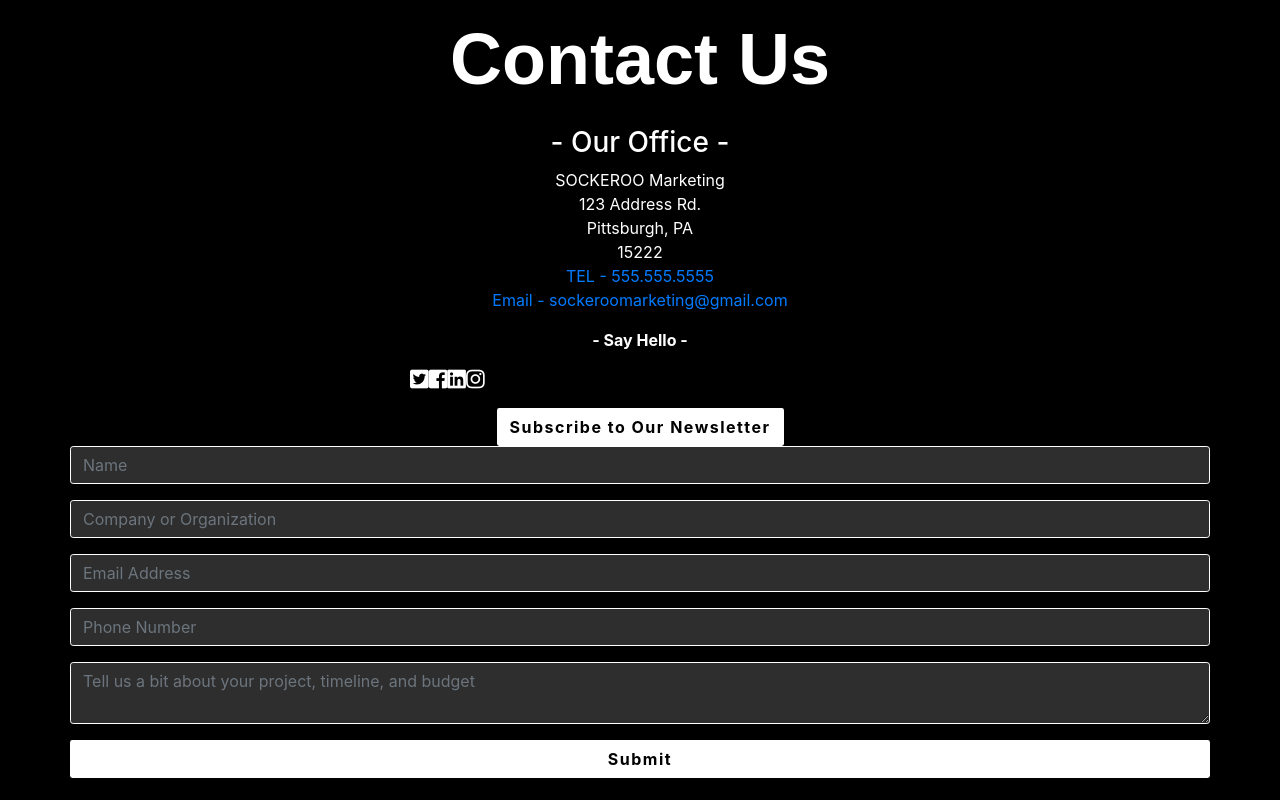
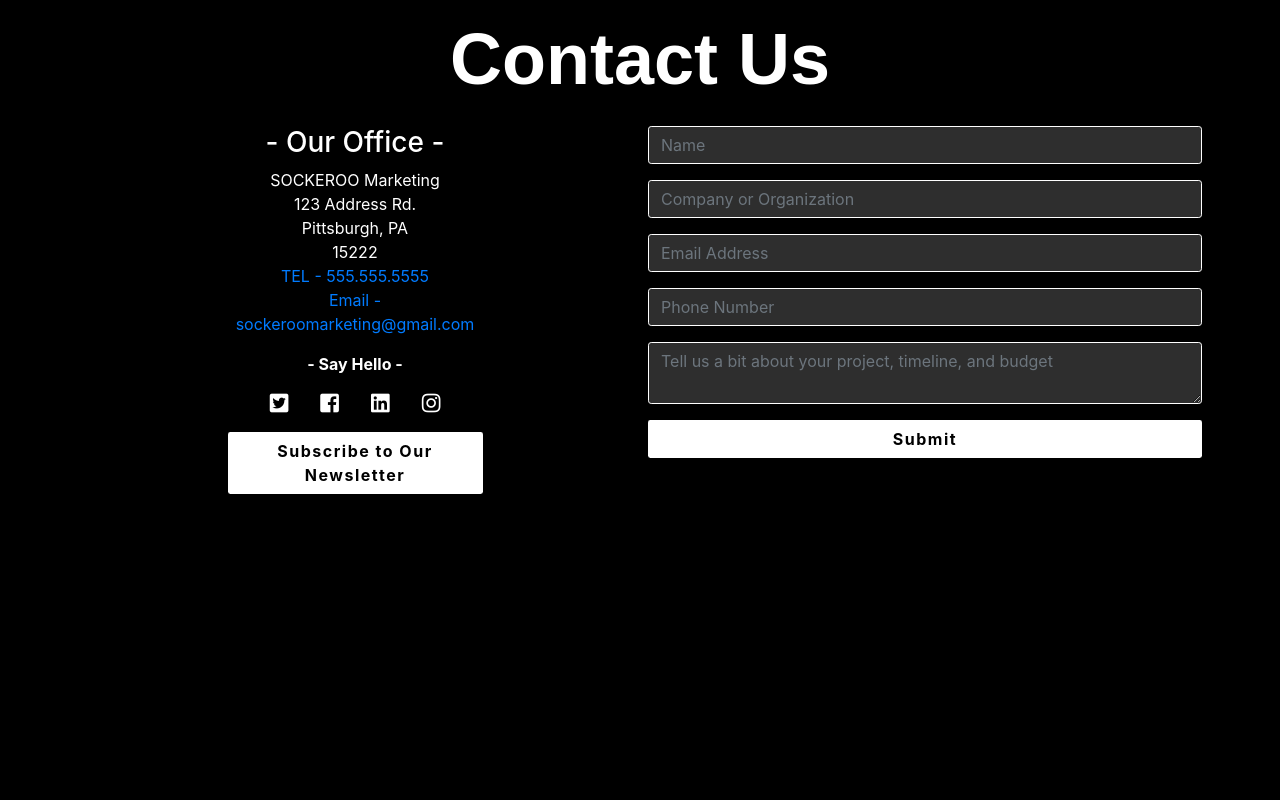
Before and after one commit to Tsukiyonocm/test, a plain HTML site: page index.html in a window 1280 px wide. Drawn offline with Linux system fonts and the light colour scheme; a web font is replaced by a local one.

Commit message:
issue continued

```diff
--- a/css/styles.css
+++ b/css/styles.css
@@ -6,6 +6,8 @@
 ---------------------------------------------------------*/
 #contactus {
     color: white;
+    max-height: 62.5rem;
+    width: auto;
 }
 
 .contact-title {
@@ -22,18 +24,33 @@
       text-align: center;
   }
 
+  .custom-contact {
+      max-height: 15rem;
+  }
+
   .social {
     font-weight: 700;
+  }
+
+  .custom-social {
+      max-height: 15rem;
+      width: auto;
+      display: flex;
+      justify-content: center;
+      align-items: center;
+      flex-direction: column;
   }
 
   .social-contact ul {
     list-style: none;
     display: flex;
+    justify-content: center;
+    padding: 0;
 
   }
 
   .social-contact ul li {
-    /* padding: 0 1rem; */
+    padding: 0 1rem;
   }
 
   .btn-sub {
@@ -42,6 +59,7 @@
     background-color: #fff;
     font-weight: 700;
     border-radius: 0.15rem;
+    white-space: normal;
   }
 
   .btn-form {
@@ -53,6 +71,11 @@
     border-radius: 0.15rem;
   }
 
+  form {
+      max-width: 100%;
+      margin: 0 .5rem;
+  }
+
   .form-control {
     background-color: rgb(46, 46, 46);
     border: 1px solid white;
--- a/index.html
+++ b/index.html
@@ -29,10 +29,12 @@
                 <div class="col-12 text-center">
                     <h1 class="display-3 contact-title">Contact Us</h1>
                 </div>
+            </div>
 
-                <div class="col-12">
-                    <div class="row contact-info">
-                        <div class="col-6">
+            <div class="row">
+                <div class="col-12 col-lg-6">
+                    <div class="row contact-info d-flex flex-md-row flex-lg-column">
+                        <div class="col-12 col-md-6 custom-contact">
                             <h3>- Our Office -</h3>
                             <address>
                                 SOCKEROO Marketing<br>
@@ -44,7 +46,7 @@
                             </address>
                         </div>
 
-                        <div class="col-6">
+                        <div class="col-12 col-md-6 custom-social">
                             <p class="social">- Say Hello -</p>
                             <div class="social-contact">
                                 <ul class="">
@@ -56,12 +58,11 @@
                             </div>
                             <button class="btn btn-sub">Subscribe to Our Newsletter</button>
                         </div>
-                    </div>
+
                     </div>
                 </div>
 
-            <div class="row">
-                <div class="col-12 m-0 p-0">
+                <div class="col-12 col-lg-6 m-0 p-0">
                         <form action="">
                             <div class="form-group">
                                 <input type="text" class="form-control" placeholder="Name">
```
Lines whose indentation alone changed are shown as unchanged.
